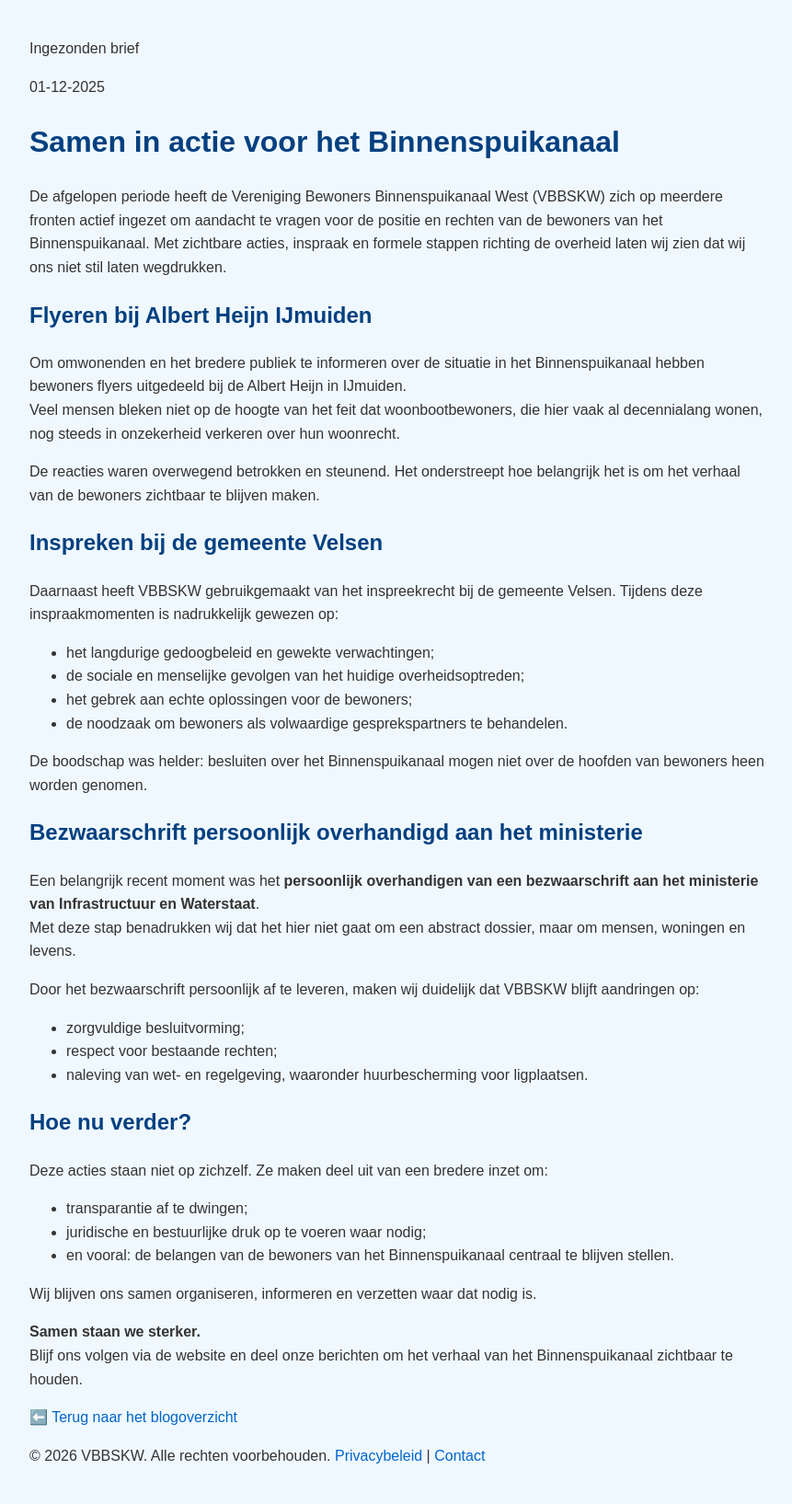
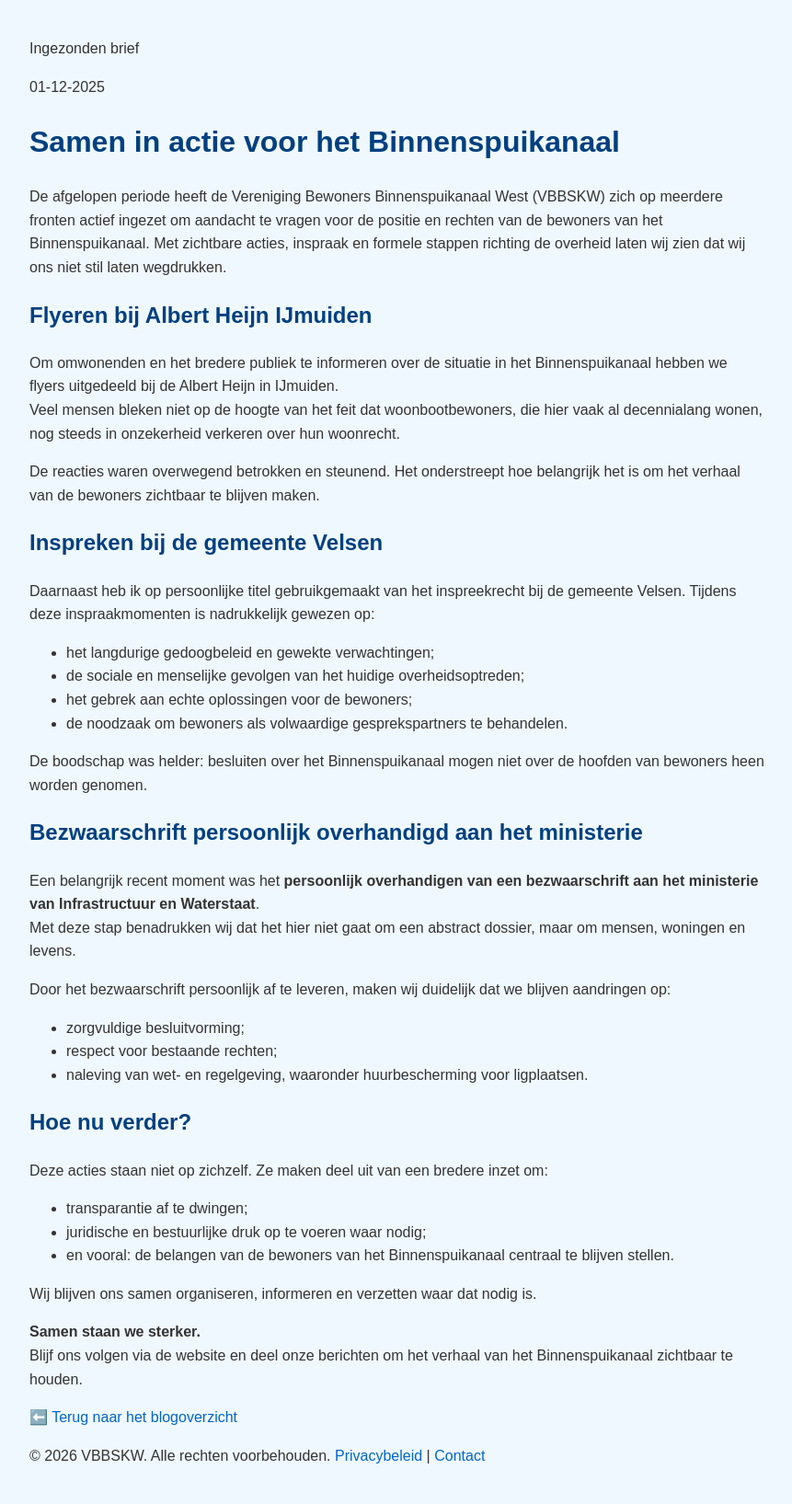
Before and after one commit to Klikblitser/VBBSKW, a Jekyll site: the page built from _posts/2026-01-06-In de bres voor ons recht.md, in a window 1280 px wide. Shown: the whole page at 92% size, without its empty margins (208-1069 px from the left). Built offline with Jekyll 4.4.1, drawn with Linux system fonts in a browser that asks for light colours.

Commit message:
nieuwe post

```diff
--- a/_posts/2026-01-06-In de bres voor ons recht.md
+++ b/_posts/2026-01-06-In de bres voor ons recht.md
@@ -25,14 +25,14 @@ De afgelopen periode heeft de Vereniging Bewoners Binnenspuikanaal West (VBBSKW)
 
 ## Flyeren bij Albert Heijn IJmuiden
 
-Om omwonenden en het bredere publiek te informeren over de situatie in het Binnenspuikanaal hebben bewoners flyers uitgedeeld bij de Albert Heijn in IJmuiden.
+Om omwonenden en het bredere publiek te informeren over de situatie in het Binnenspuikanaal hebben we flyers uitgedeeld bij de Albert Heijn in IJmuiden.
 Veel mensen bleken niet op de hoogte van het feit dat woonbootbewoners, die hier vaak al decennialang wonen, nog steeds in onzekerheid verkeren over hun woonrecht.
 
 De reacties waren overwegend betrokken en steunend. Het onderstreept hoe belangrijk het is om het verhaal van de bewoners zichtbaar te blijven maken.
 
 ## Inspreken bij de gemeente Velsen
 
-Daarnaast heeft VBBSKW gebruikgemaakt van het inspreekrecht bij de gemeente Velsen. Tijdens deze inspraakmomenten is nadrukkelijk gewezen op:
+Daarnaast heb ik op persoonlijke titel gebruikgemaakt van het inspreekrecht bij de gemeente Velsen. Tijdens deze inspraakmomenten is nadrukkelijk gewezen op:
 
 - het langdurige gedoogbeleid en gewekte verwachtingen;
 - de sociale en menselijke gevolgen van het huidige overheidsoptreden;
@@ -46,7 +46,7 @@ De boodschap was helder: besluiten over het Binnenspuikanaal mogen niet over de
 Een belangrijk recent moment was het **persoonlijk overhandigen van een bezwaarschrift aan het ministerie van Infrastructuur en Waterstaat**.
 Met deze stap benadrukken wij dat het hier niet gaat om een abstract dossier, maar om mensen, woningen en levens.
 
-Door het bezwaarschrift persoonlijk af te leveren, maken wij duidelijk dat VBBSKW blijft aandringen op:
+Door het bezwaarschrift persoonlijk af te leveren, maken wij duidelijk dat we blijven aandringen op:
 - zorgvuldige besluitvorming;
 - respect voor bestaande rechten;
 - naleving van wet- en regelgeving, waaronder huurbescherming voor ligplaatsen.
```
